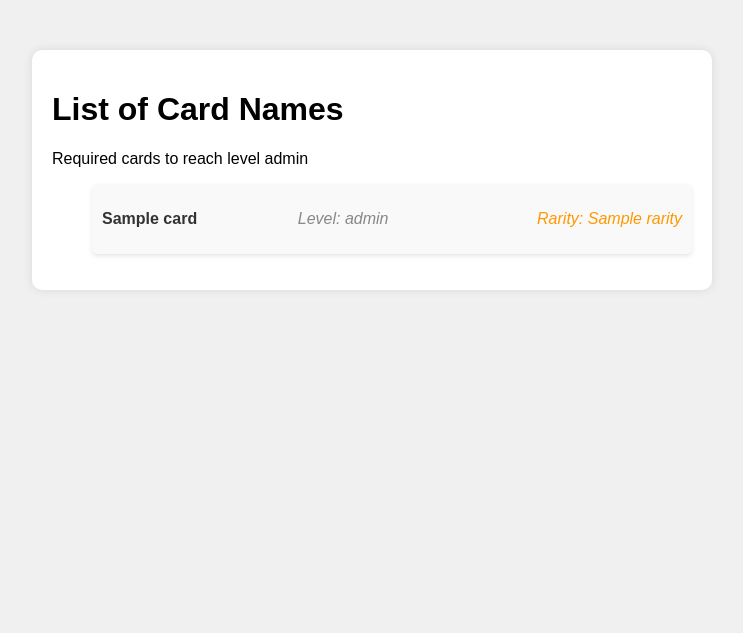
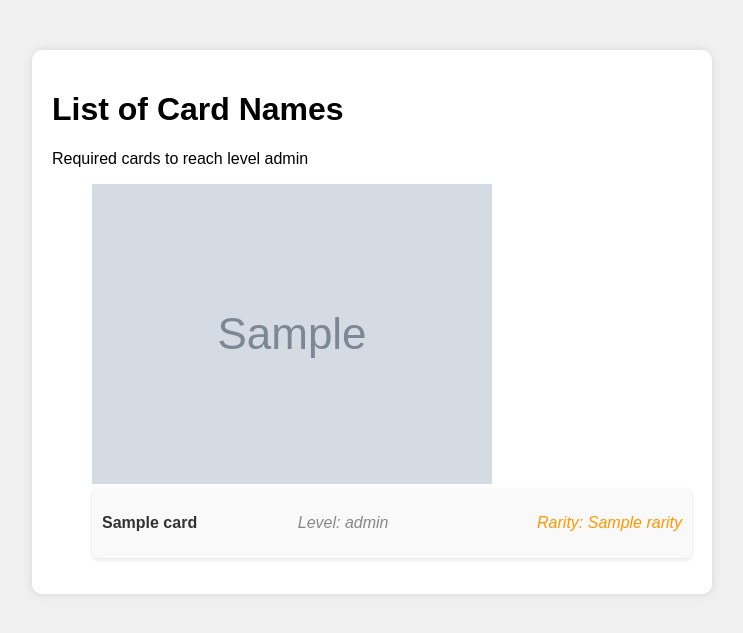
Before and after one commit to sam-k0/ClashRoyale-CardCalc, a Flask app: template templates/cards.html in a window 1280 px wide. Shown: the top 633 px of the page, without its empty margins (268-1011 px from the left). Run offline with Flask 3, Linux system fonts and the light colour scheme; the template is opened without the code that fills it: most values are stand-ins (such as "Sample title", 1, 10 or a date in 2020); grey boxes marked "Sample" are stand-in pictures.

Commit message:
add card img

```diff
--- a/static/main.css
+++ b/static/main.css
@@ -74,6 +74,10 @@ input[type="submit"]:hover {
     box-shadow: 0 2px 4px rgba(0, 0, 0, 0.1);
 }
 
+.card-image {
+    margin-right: 10px; /* Add margin to separate image from text */
+}
+
 .card-name {
     font-weight: bold;
     color: #333; /* Dark color for card name */
--- a/templates/cards.html
+++ b/templates/cards.html
@@ -12,6 +12,7 @@
         <p>Required cards to reach level {{targetlevel}}</p>
         <ul>
             {% for card in cards %}
+            <img src="{{ url_for('static', filename=card['image_path']) }}" alt="Card Image" class="card-image">
             <div class="card">
                 <p class="card-name">{{ card['name'] }}</p>
                 <p class="card-level">Level: {{ card['level'] }}</p>
--- a/webserver.py
+++ b/webserver.py
@@ -19,13 +19,17 @@ def process():
     for card in cards:
         missingCards = card.get_required_upgrade_cards(card.get("level"), int(targetlevel), card.get("count"), card.get("rarity"))
         missingGold = card.get_required_upgrade_cost(card.get("level"), int(targetlevel), 0, card.get("rarity"))
+        imgpath = "res/"+card.name+".png"
+
         cards_parsed.append(
             {"name":card.get("name"),
              "rarity":card.get("rarity"),
              "level":card.get("level"),
              "count":card.get("count"),
              "missingCards":missingCards,
-             "missingGold":missingGold})
+             "missingGold":missingGold,
+             "image_path": imgpath
+             })
 
     return render_template('cards.html', cards=cards_parsed, targetlevel=targetlevel)
 
```
